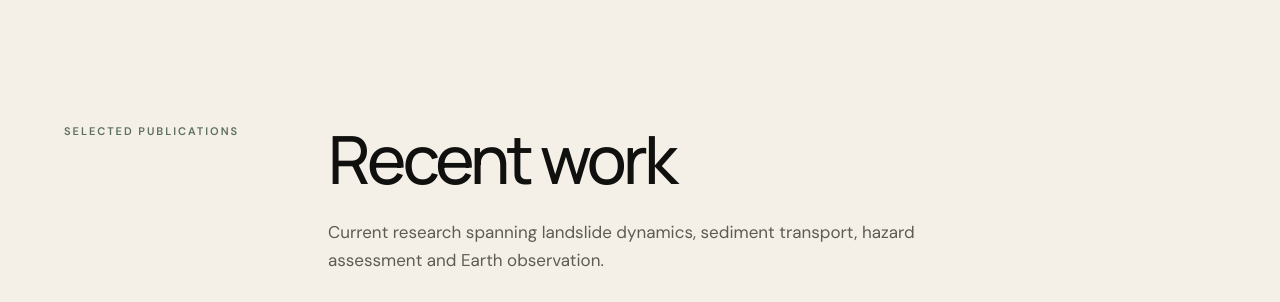
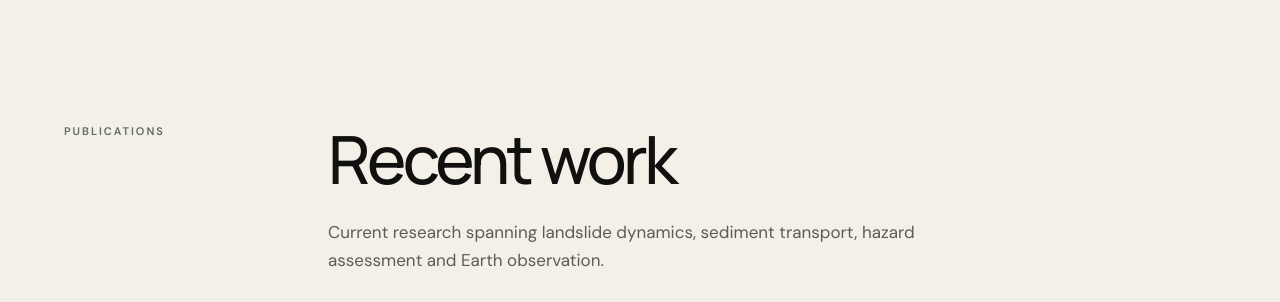
Before and after one commit to yunusapy/geom, a React (Vite) app: page / in a window 1280 px wide. Shown: the part 8280-8582 px from the top of the page. Built offline with nearby package versions, Linux system fonts and the light colour scheme.

Commit message:
Update App.jsx

```diff
--- a/src/App.jsx
+++ b/src/App.jsx
@@ -313,7 +313,7 @@ export function App() {
         </section>
 
         <section className="section publications" id="publications">
-          <SectionHeading eyebrow="Selected publications" title="Recent work" intro="Current research spanning landslide dynamics, sediment transport, hazard assessment and Earth observation." />
+          <SectionHeading eyebrow="Publications" title="Recent work" intro="Current research spanning landslide dynamics, sediment transport, hazard assessment and Earth observation." />
           <div className="publication-list">
             {publications.map((pub) => (
               <a key={pub.title} href={pub.href || "https://sites.google.com/view/yunusp/publications"} target="_blank" rel="noreferrer">
```
